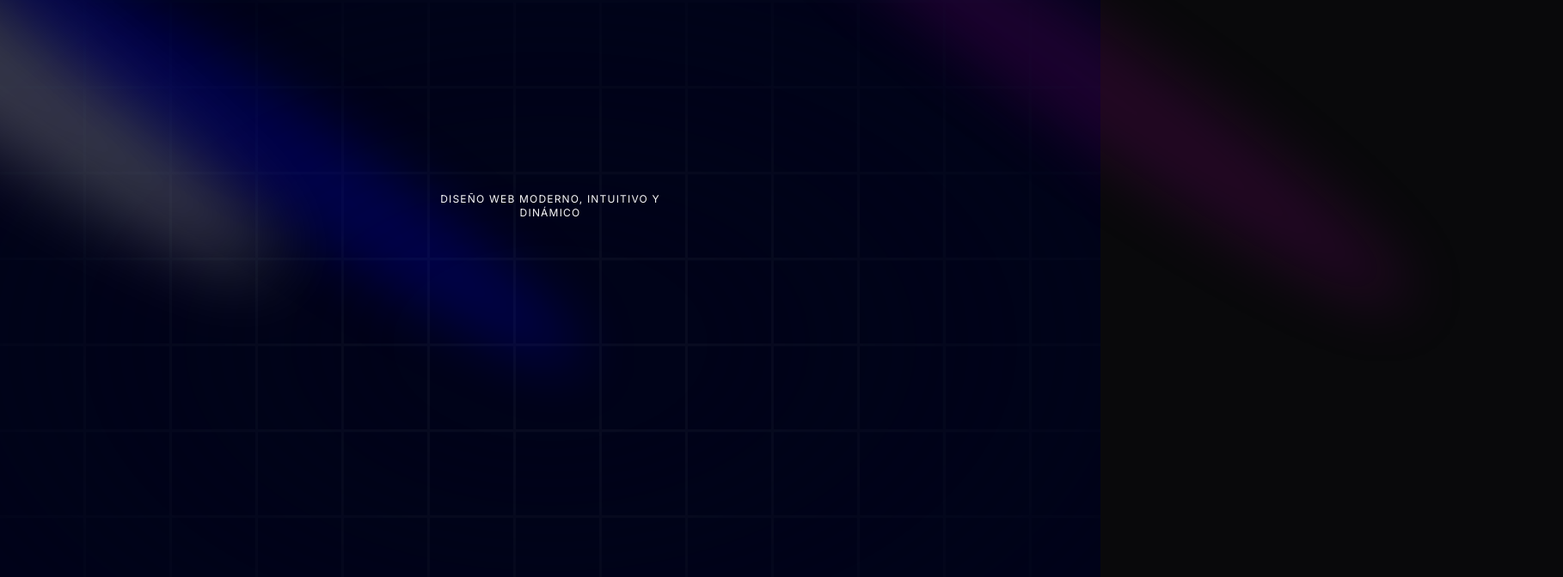
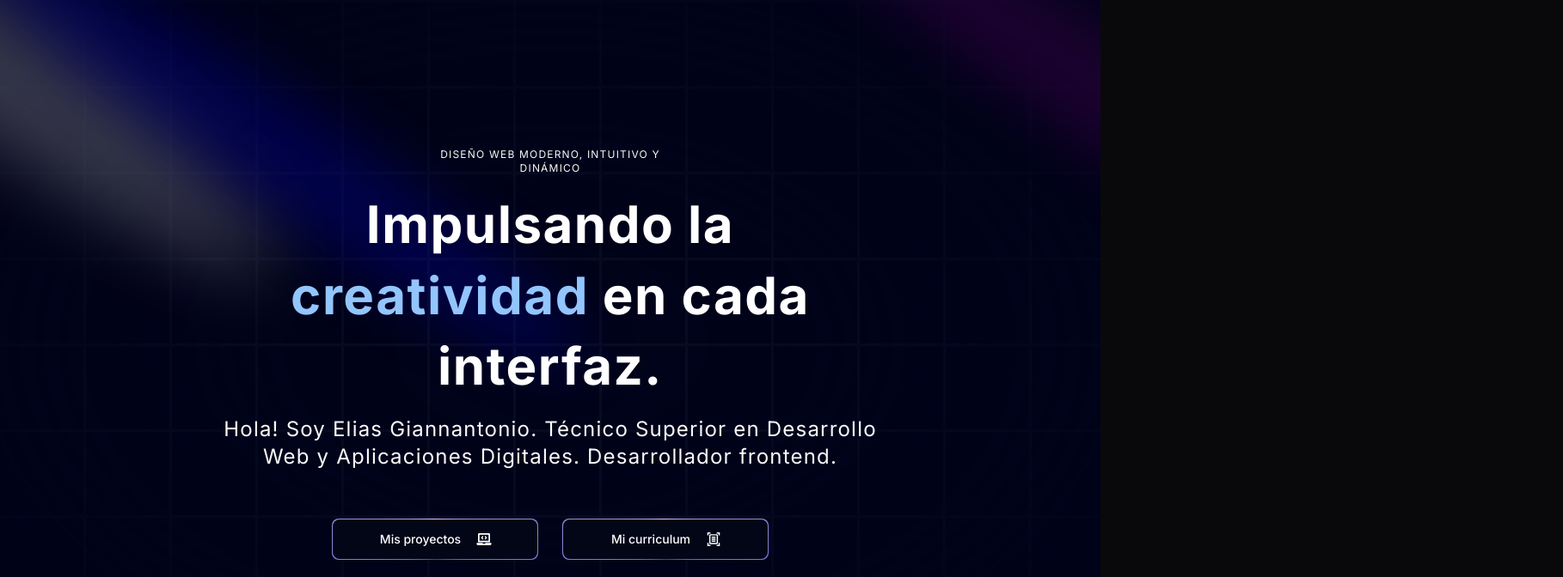
Before and after one commit to eliasgiannantonio/PortfolioEliasG, a Next.js app: page / in a window 1280 px wide. Shown: the top 672 px of the page at 86% size, 1818 px wide, since content can reach past the window. Built offline with nearby package versions, Linux system fonts and the light colour scheme.

Commit message:
Diseño de Hero

```diff
--- a/app/page.tsx
+++ b/app/page.tsx
@@ -3,7 +3,7 @@
 
 export default function Home() {
   return (
-    <main className="RELATIVE bg-black-100 flex justify-center items-center flex-col overflow-hidden mx-auto sm:px-10 px-5">
+    <main className="relative bg-black-100 flex justify-center items-center flex-col overflow-hidden mx-auto sm:px-10 px-5">
       <div className="max-w-7xl w-full">
         <Hero/>
       </div>
--- a/components/Hero.tsx
+++ b/components/Hero.tsx
@@ -1,5 +1,9 @@
 import React from 'react'
 import { Spotlight } from './ui/Spotlight'
+import { TextGenerateEffect } from './ui/TextGenerateEffect'
+import MagicButton from './ui/MagicButton'
+import { MdOutlineDocumentScanner } from 'react-icons/md'
+import { FaLaptopCode } from 'react-icons/fa'
 
 const Hero = () => {
     return (
@@ -11,12 +15,26 @@
             </div>
 
             <div className="h-screen w-full dark:bg-black-100 bg-white  dark:bg-grid-white/[0.03] bg-grid-black/[0.2] flex items-center justify-center absolute top-0 left-0">
-                <div className="absolute pointer-events-none inset-0 flex items-center justify-center dark:bg-black-100 bg-white [mask-image:radial-gradient(ellipse_at_center,transparent_20%,black)]"/>
+                <div className="absolute pointer-events-none inset-0 flex items-center justify-center dark:bg-black-100 bg-white [mask-image:radial-gradient(ellipse_at_center,transparent_20%,black)]" />
 
             </div>
-            <div className='flex justify-center relative my-20 z-10'>
+            <div className='flex justify-center relative my-7 z-10'>
                 <div className='max-w-[89vw] md:max-w-2xl lg:max-w-[60vw] flex flex-col items-center justify-center'>
                     <h2 className='uppercase tracking-widest text-xs text-center -text-blue-100 max-w-80'>Diseño web moderno, intuitivo y dinámico</h2>
+
+                    <TextGenerateEffect
+                        className='text-center text-[40px] md:text-5xl lg:text-6xl'
+                        words='Impulsando la creatividad en cada interfaz.' />
+
+                    <p className='text-center md:tracking-wider mb-4 text-small md:text-large lg:text-2xl'>Hola! Soy Elias Giannantonio. Técnico Superior en Desarrollo Web y Aplicaciones Digitales. Desarrollador frontend.</p>
+                    <div className='flex gap-7'>
+                        <a href='#about'><MagicButton title="Mis proyectos" icon={<FaLaptopCode className='scale-125'/>}
+                        position='right'
+                        otherClasses='gap-5' /></a>
+                        <a href='#about'><MagicButton title="Mi curriculum" icon={<MdOutlineDocumentScanner className='scale-125'/>}
+                        position='right'
+                        otherClasses='gap-5' /></a>
+                    </div>
                 </div>
             </div>
 
--- /dev/null
+++ b/components/ui/MagicButton.tsx
@@ -0,0 +1,20 @@
+import React from 'react'
+
+const MagicButton = ({
+    title, icon, position, handleClick, otherClasses
+}: {
+    title: string; icon:React.ReactNode; position: string; handleClick?: () => void; otherClasses?: string;
+}) => {
+    return (
+        <button className="relative inline-flex  w-full h-12 overflow-hidden rounded-lg p-[1px] focus:outline-none md:w-60 md:mt-10">
+            <span className="absolute inset-[-1000%] animate-[spin_2s_linear_infinite] bg-[conic-gradient(from_90deg_at_50%_50%,#E2CBFF_0%,#393BB2_50%,#E2CBFF_100%)]" />
+            <span className={`inline-flex h-full w-full cursor-pointer items-center justify-center rounded-lg bg-slate-950 px-7 text-sm font-medium text-white backdrop-blur-3xl ${otherClasses}`}>
+                {position === "left" && icon}
+                {title}
+                {position === "right" && icon}
+            </span>
+        </button>
+    )
+}
+
+export default MagicButton
--- /dev/null
+++ b/components/ui/TextGenerateEffect.tsx
@@ -0,0 +1,59 @@
+"use client";
+import { useEffect } from "react";
+import { motion, stagger, useAnimate } from "framer-motion";
+import { cn } from "@/utils/cn";
+
+export const TextGenerateEffect = ({
+  words,
+  className,
+  filter = true,
+  duration = 0.5,
+}: {
+  words: string;
+  className?: string;
+  filter?: boolean;
+  duration?: number;
+}) => {
+  const [scope, animate] = useAnimate();
+  let wordsArray = words.split(" ");
+  useEffect(() => {
+    animate(
+      "span",
+      {
+        opacity: 1,
+        filter: filter ? "blur(0px)" : "none",
+      },
+      {
+        duration: duration ? duration : 1,
+        delay: stagger(0.2),
+      }
+    );
+  }, [scope.current]);
+
+  const renderWords = () => {
+    return (
+      <motion.div ref={scope}>
+        {wordsArray.map((word, idx) => {
+          return (
+            <motion.span
+              key={word + idx}
+              className={`${idx === 2 ? 'text-blue-300' : 'dark:text-white text-black' } opacity-0`}
+              >
+              {word}{" "}
+            </motion.span>
+          );
+        })}
+      </motion.div>
+    );
+  };
+
+  return (
+    <div className={cn("font-bold", className)}>
+      <div className="my-4">
+        <div className=" dark:text-white text-black leading-snug tracking-wide">
+          {renderWords()}
+        </div>
+      </div>
+    </div>
+  );
+};
--- a/package.json
+++ b/package.json
@@ -16,6 +16,7 @@
     "next-themes": "^0.3.0",
     "react": "^18",
     "react-dom": "^18",
+    "react-icons": "^5.3.0",
     "tailwind-merge": "^2.5.2",
     "tailwindcss-animate": "^1.0.7"
   },
```
Also changed, not shown: 1 other file (tests, documents, lock files or other folders).
